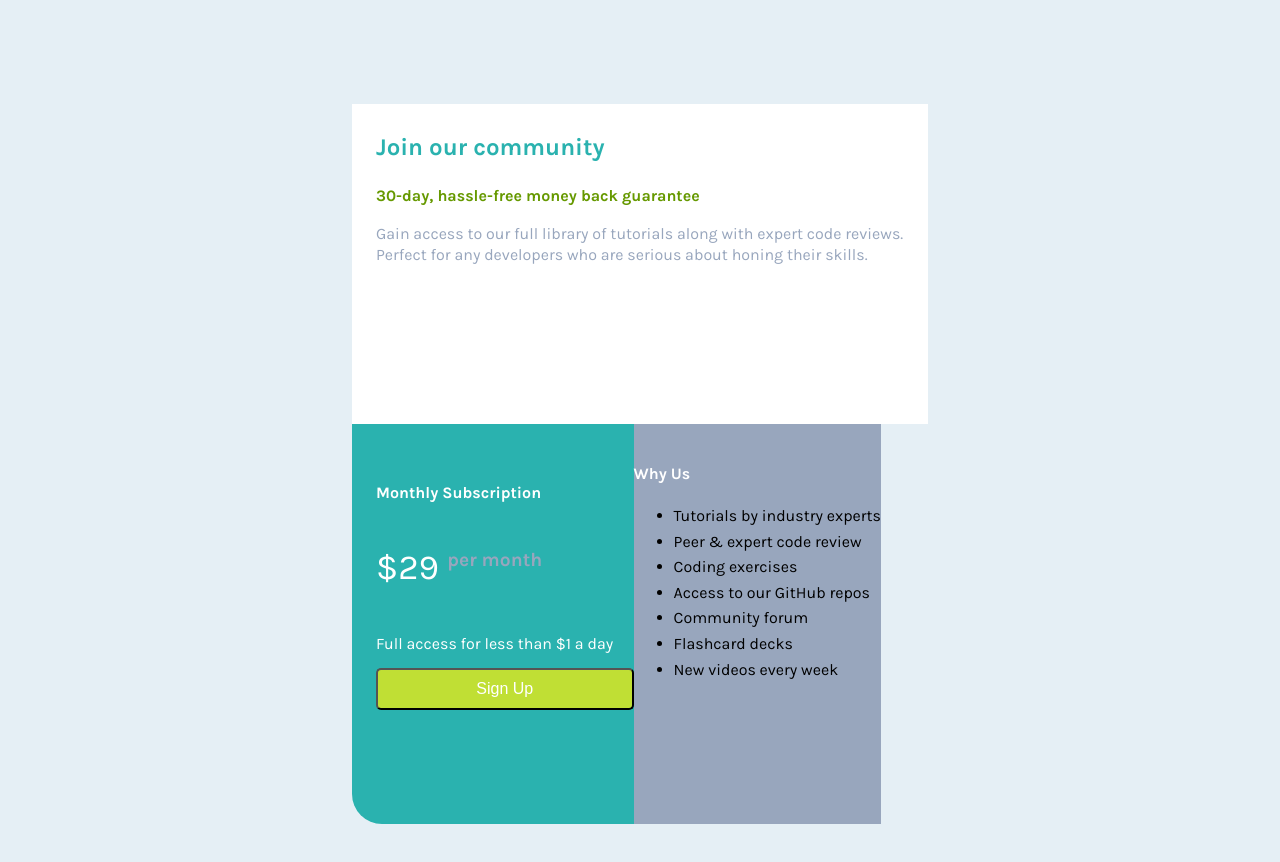
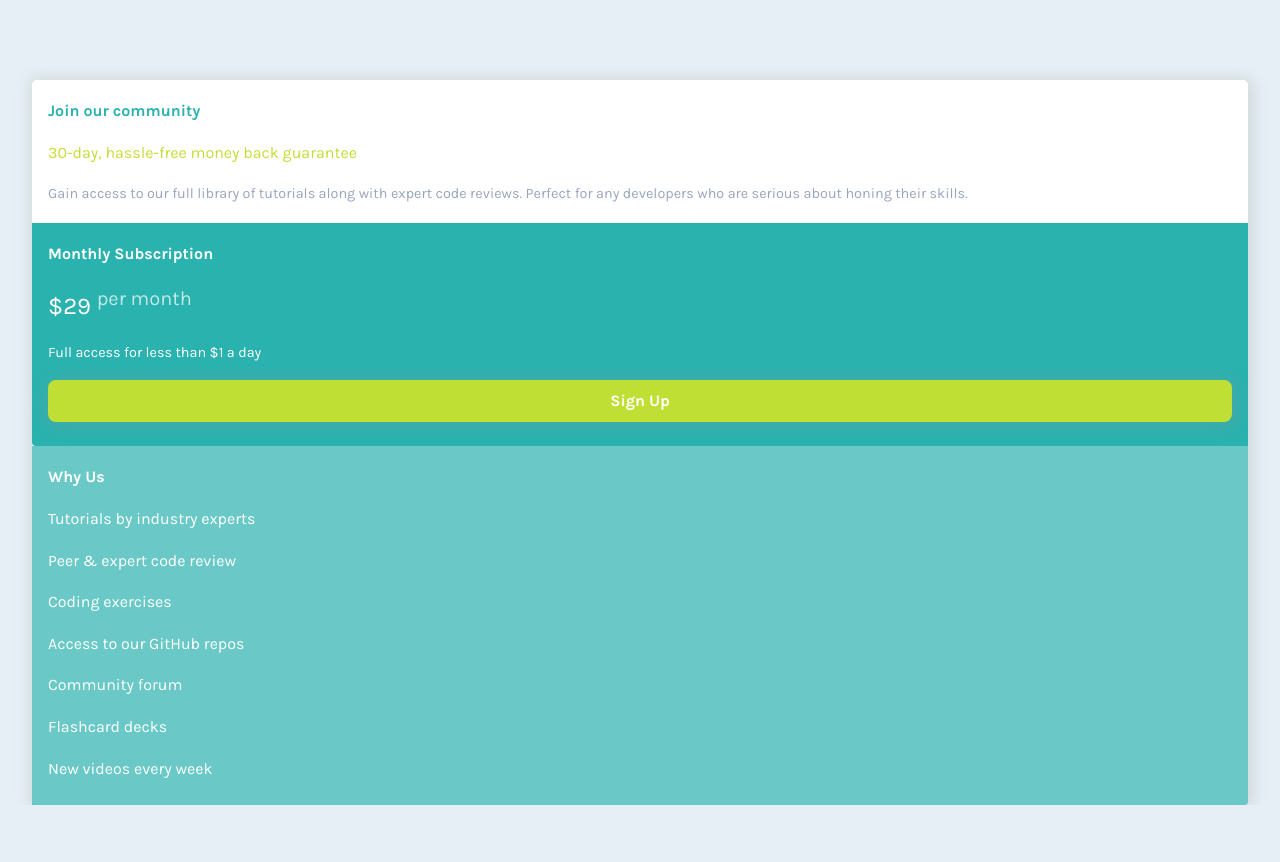
Before and after one commit to Glenda9031/Single_Price_Grid_Component, a plain HTML site: page index.html in a window 1280 px wide. After the commit the page ends 805 px from the top, so only its background shows below. Drawn offline with Linux system fonts and the light colour scheme.

Commit message:
Revisions 1/8/23

```diff
--- a/css/style.css
+++ b/css/style.css
@@ -2,6 +2,9 @@
 
 * {
     box-sizing: border-box;
+    margin: 0;
+    padding: 0;
+    line-height: 1.6;
 }
 
 html {
@@ -10,31 +13,99 @@ html {
 
 :root {
     --Cyan: hsl(179, 62%, 43%);
+    --Off-Cyan: hsla(179, 62%, 43%, 0.699);
     --Bright-Yellow: hsl(71, 73%, 54%);
     --Light-Gray: hsl(204, 43%, 93%);
     --Grayish-Blue: hsl(218, 22%, 67%);
     --Green: hsl(80, 100%, 30%);
     --White: hsl(0, 0%, 100%);
+    --Off-White: rgba(255, 255, 255, 0.705);
+    --Purple: rgba(150, 148, 148, 0.25);
 }
 
 body {
     font-family: 'Karla', sans-serif;
-    /*margin: 0 auto;*/
     background-color: var(--Light-Gray);
+    height: 100vh;
     padding: 5rem 2rem;
-    line-height: 1.6;
-    display: flex;
-    flex-direction: column;
-    justify-content: center;
-    align-items: center;
-/*    max-width: 14400px;*/
 }
 
-.header {
+h4, p {
+    margin: 1rem 0;
+}
+
+.primary {
+    color: var(--Cyan);
+}
+
+.secondary {
+    color: var(--Bright-Yellow);
+}
+
+.gray {
+    color: var(--Grayish-Blue);
+}
+
+.off-white {
+    color: var(--Off-White);
+}
+
+.large-text {
+    font-size: 1.5rem;
+}
+
+.small-text {
+    font-size: .9rem;
+}
+
+.btn {
+    display: block;
+    text-align: center;
+    color: var(--White);
+    font-weight: 600;
+    width: 100%;
+    background-color: var(--Bright-Yellow);
+    padding: .5rem 1.25rem;
+    text-decoration: none;
+    border-radius: 8px;
+    box-shadow: .1rem .1rem .9rem .2rem var(--Purple);
+}
+
+.btn:hover {
+    background-color: var(--Light-Gray);
+    color: var(--Cyan);
+}
+
+.container {
+    background-color: var(--White);
+    border-radius: 5px;
+    box-shadow: .1rem .1rem .9rem .2rem var(--Purple);
+}
+
+.main-header {
+    padding: .15rem 1rem;
+}
+
+.left-card {
+    background-color: var(--Cyan);
+    padding: .15rem 1rem 1.5rem 1rem;
+    color: var(--White);
+    border-bottom-left-radius: 4px;
+}
+
+.right-card {
+    background-color: var(--Off-Cyan);
+    padding: .15rem 1rem .5rem 1rem;
+    color: var(--White);
+    line-height: 0;
+    border-bottom-right-radius: 4px;
+}
+
+/*.header {
     display: block;
 /*    flex-direction: column;
     justify-content: center;
-    align-items: center;*/
+    align-items: center;
     width: 45vw;
     height: 40vh;
     background-color: var(--White);
@@ -111,4 +182,4 @@ body {
 .right-card {
     background-color: var(--Grayish-Blue);
 
-}
+}*/
--- a/index.html
+++ b/index.html
@@ -13,36 +13,32 @@
 </head>
 <body>
   <div class="container">
-    <header class="header">
-      <h1 class="title">Join our community</h1>
-      <h2 class="subtitle">30-day, hassle-free money back guarantee</h2>
-      <p class="header-paragraph">Gain access to our full library of tutorials along with expert code reviews.
+    <header class="main-header">
+      <h4 class="primary">Join our community</h4>
+      <p class="secondary">30-day, hassle-free money back guarantee</p>
+      <p class="gray small-text">Gain access to our full library of tutorials along with expert code reviews.
         Perfect for any developers who are serious about honing their skills.</p>
     </header>
 
     <main>
-      <div class="cards">
-        <div class="left-card">
-          <h2 class="card-title">Monthly Subscription</h2>
-          <p class="amount">&dollar;29 <sup class="superscript">per month</sup></p>
-          <p class="card-paragraph">Full access for less than &dollar;1 a day</p>
-          <button class="btn">Sign Up</button>
-        </div>
+        <section class="left-card">
+          <h4 class="card-title">Monthly Subscription</h4>
+          <p class="large-text">&dollar;29 <sup class="off-white">per month</sup></p>
+          <p class="small-text">Full access for less than &dollar;1 a day</p>
+          <a href="#" class="btn">Sign Up</a>
+        </section>
 
-        <div class="right-card">
-          <h2 class="card-title">Why Us</h2>
-          <ul class="why-us-list">
-            <li class="bullet-list">Tutorials by industry experts</li>
-            <li>Peer &amp; expert code review</li>
-            <li>Coding exercises</li>
-            <li>Access to our GitHub repos</li>
-            <li>Community forum</li>
-            <li>Flashcard decks</li>
-            <li>New videos every week</li>
-          </ul>
-        </div>
-      </div>
+        <section class="right-card">
+          <h4>Why Us</h4>
+            <p>Tutorials by industry experts</p>
+            <p>Peer &amp; expert code review</p>
+            <p>Coding exercises</p>
+            <p>Access to our GitHub repos</p>
+            <p>Community forum</pi>
+            <p>Flashcard decks</p>
+            <p>New videos every week</p>
+        </section>
     </main>
-</div>
+  </div>
 </body>
 </html>
```
